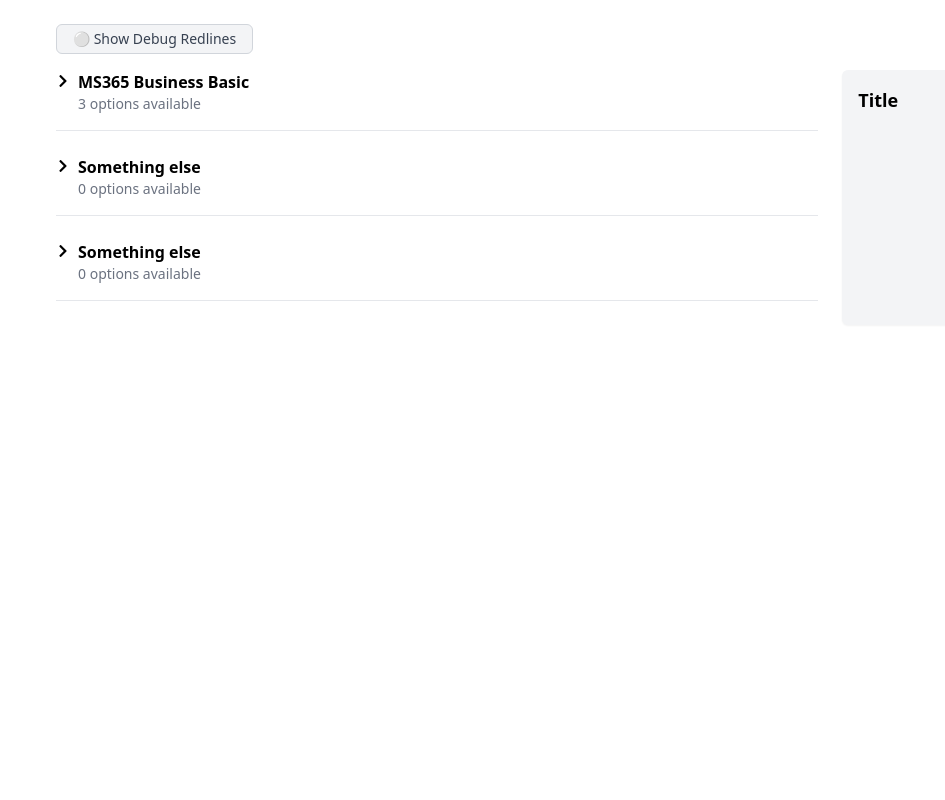
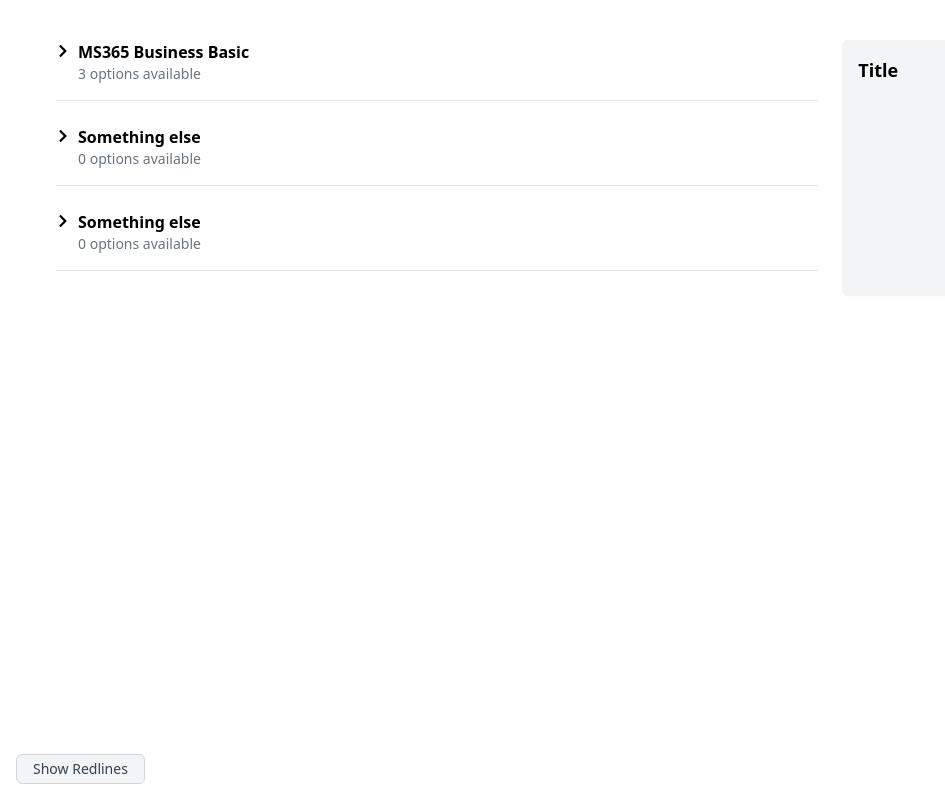
Before and after one commit to ellroberts/bi-directional-v3-public, a React (Vite) app: page / in a window 1280 px wide. Shown: the whole page, without its empty margins (0-945 px from the left). Built offline with nearby package versions, Linux system fonts and the light colour scheme.

Commit message:
moved debug

```diff
--- a/src/components/DebugToggle.jsx
+++ b/src/components/DebugToggle.jsx
@@ -5,7 +5,7 @@ export default function DebugToggle() {
   const { isDebug, setIsDebug } = useDebug();
 
   return (
-    <div className="mb-4">
+    <div className="fixed bottom-4 left-4 z-50">
       <button
         onClick={() => setIsDebug(!isDebug)}
         className={`text-sm px-4 py-1 rounded-md transition-all ${
@@ -14,7 +14,7 @@ export default function DebugToggle() {
             : "bg-gray-100 text-gray-700 border border-gray-300"
         } hover:shadow`}
       >
-        {isDebug ? "🔴 Hide Debug Redlines" : "⚪️ Show Debug Redlines"}
+        {isDebug ? "Hide Redlines" : "Show Redlines"}
       </button>
     </div>
   );
```
